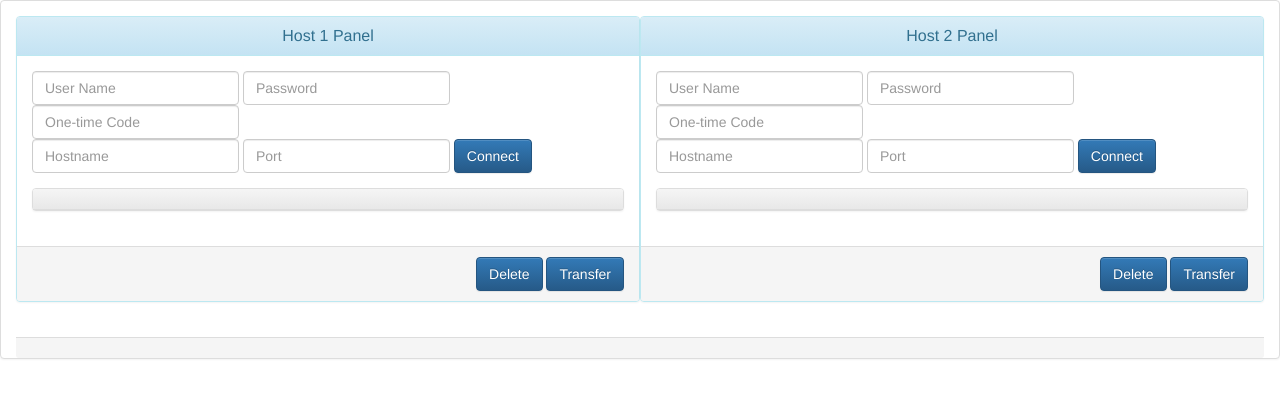
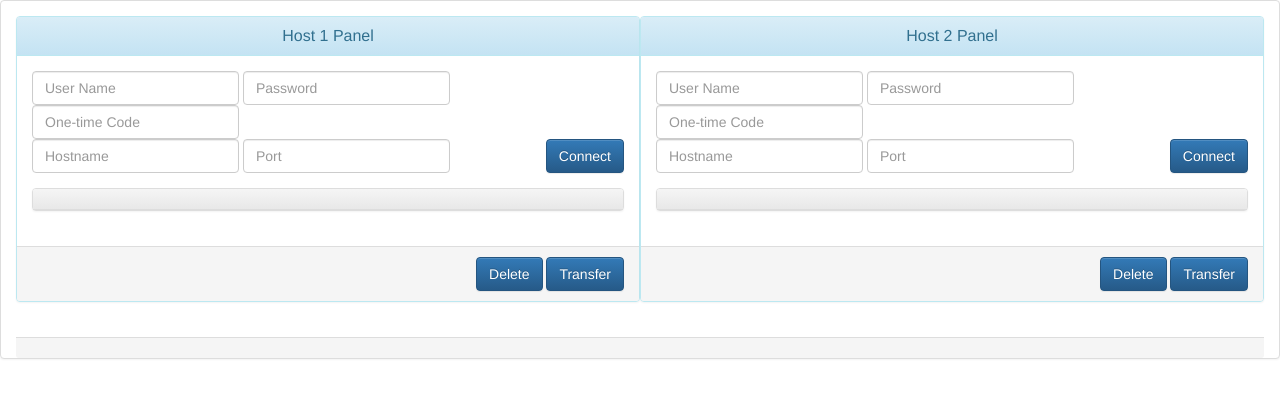
Before and after one commit to neicnordic/sftpbeamer-django_DEPRECATED, a Django app: template sftp_proxy/sftp_proxy/templates/dashboard.html in a window 1280 px wide. Shown: the top 398 px of the page. Run offline with Django 3.2, Linux system fonts and the light colour scheme; the template is opened without the code that fills it, so the values that code supplies are empty; some libraries are stand-ins or nearby versions.

Commit message:
Right float on the connect button, to align with transfer button

```diff
--- a/sftp_proxy/sftp_proxy/static/css/dashboard.css
+++ b/sftp_proxy/sftp_proxy/static/css/dashboard.css
@@ -6,3 +6,7 @@
 .login-form {
     padding-bottom: 15px;
 }
+
+.btn-connect {
+	float: right;
+}
--- a/sftp_proxy/sftp_proxy/templates/dashboard.html
+++ b/sftp_proxy/sftp_proxy/templates/dashboard.html
@@ -50,7 +50,7 @@
                             <label class="sr-only" for="host1-port">Port</label>
                             <input type="text" class="form-control" id="host1-port" placeholder="Port">
                         </div>
-                        <input type="submit" class="btn btn-primary" value="Connect">
+                        <input type="submit" class="btn btn-primary btn-connect" value="Connect">
                     </form>
                     <div class="panel panel-default">
                         <div class="panel-heading" id="host1-path"></div>
@@ -89,7 +89,7 @@
                             <label class="sr-only" for="host2-port">Port</label>
                             <input type="text" class="form-control" id="host2-port" placeholder="Port">
                         </div>
-                        <input type="submit" class="btn btn-primary" value="Connect">
+                        <input type="submit" class="btn btn-primary btn-connect" value="Connect">
                     </form>
                     <div class="panel panel-default">
                         <div class="panel-heading" id="host2-path"></div>
```
